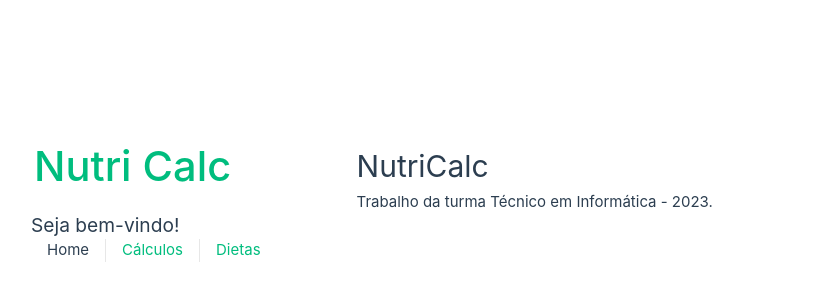
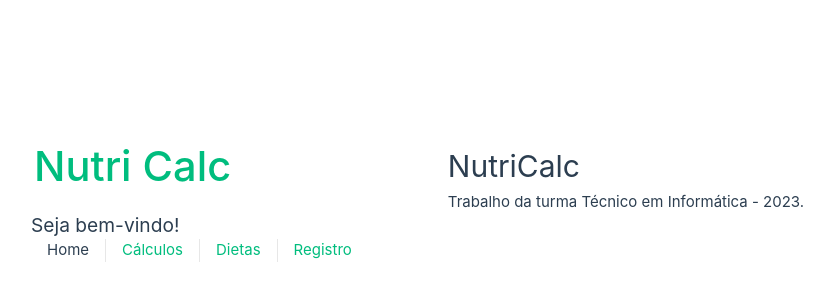
Before and after one commit to senacgo-hugotannus/nutri-calc-frontend, a Vue app: page / in a window 1280 px wide. Shown: the part 198-498 px from the top of the page, without its empty margins (95-925 px from the left). Built offline with nearby package versions, Linux system fonts and the light colour scheme.

Commit message:
add router link pg resgistro

```diff
--- a/src/App.vue
+++ b/src/App.vue
@@ -4,6 +4,7 @@
       <RouterLink to="/">Home</RouterLink>
       <RouterLink to="/calculation">Cálculos</RouterLink>
       <RouterLink to="/diet">Dietas</RouterLink>
+      <RouterLink to="/registration">Registro</RouterLink>
     </TheNavBar>
   </header>
   <main>
```
